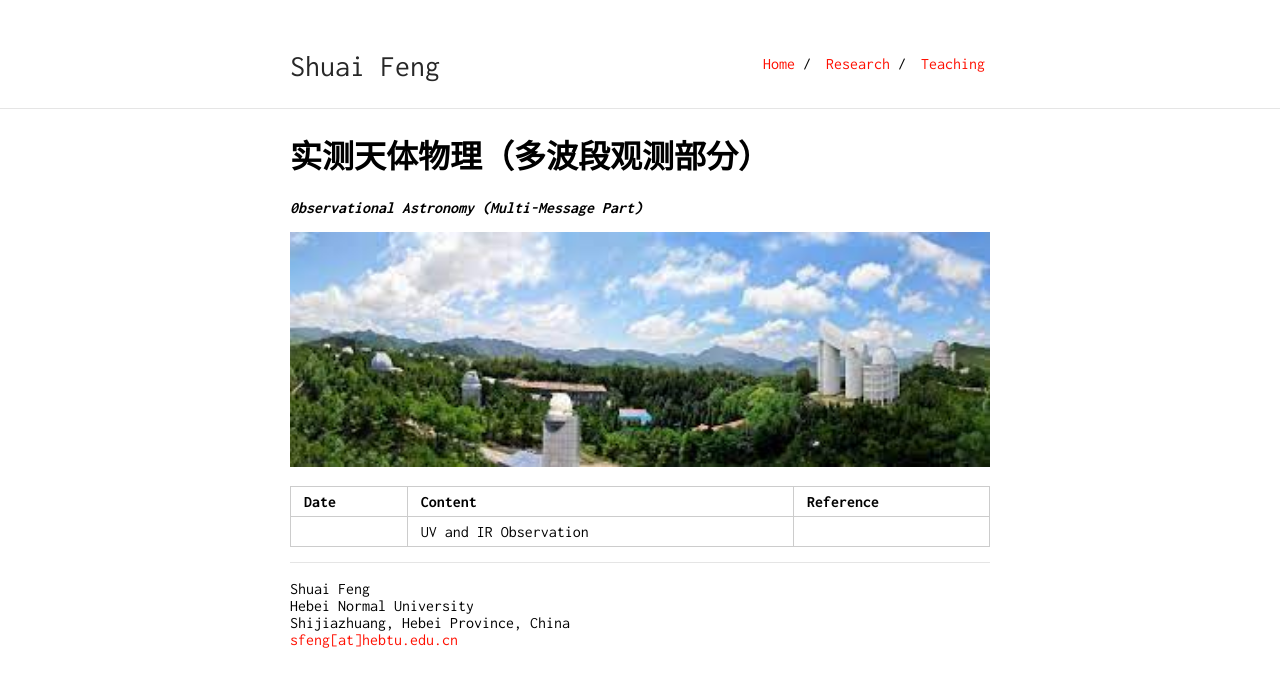
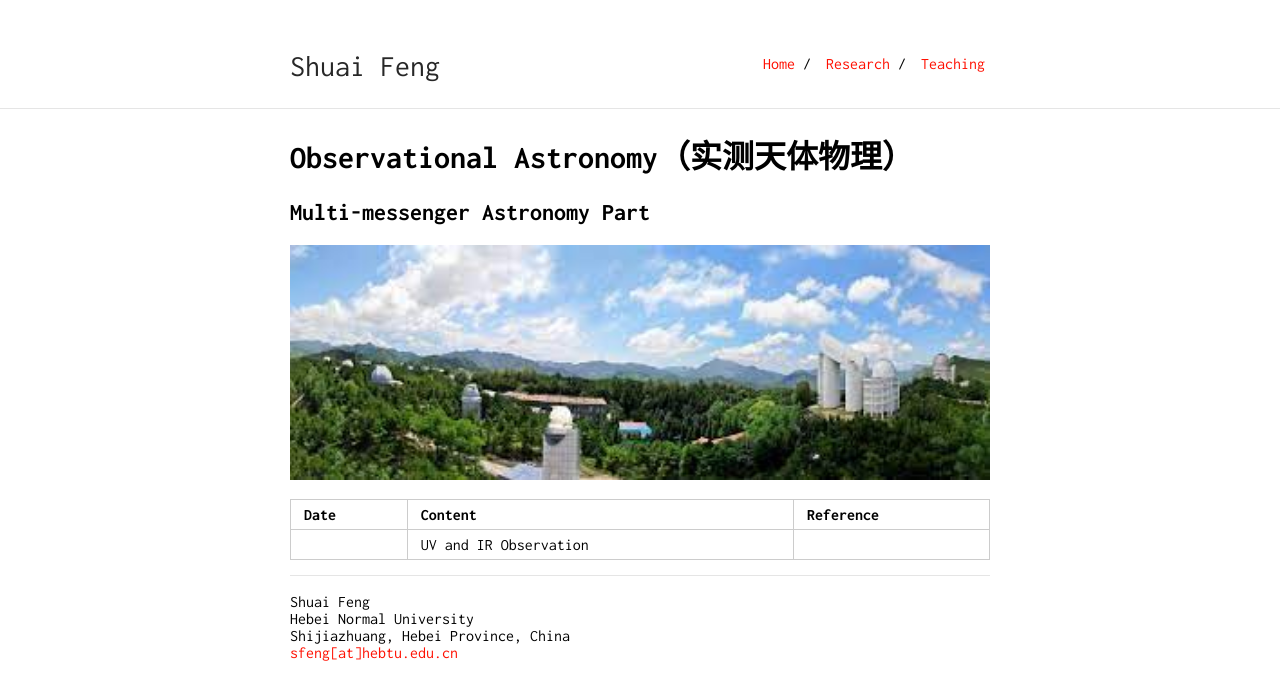
Before and after one commit to fengshuai0210/fengshuai0210.github.io, a Jekyll site: the page built from teaching/ObsAstro.md, in a window 1280 px wide. Shown: the top 700 px of the page. Built offline with Jekyll 4.4.1, drawn with Linux system fonts in a browser that asks for light colours; our own code applies the rules of GitHub Pages for plain Markdown files.

Commit message:
Update ObsAstro.md

```diff
--- a/teaching/ObsAstro.md
+++ b/teaching/ObsAstro.md
@@ -2,8 +2,8 @@
 layout: default
 ---
 
-# 实测天体物理（多波段观测部分）
-***0bservational Astronomy (Multi-Message Part)***
+# Observational Astronomy（实测天体物理）
+## Multi-messenger Astronomy Part
 
 ![](../image/Xinglong.jfif)
 
```
